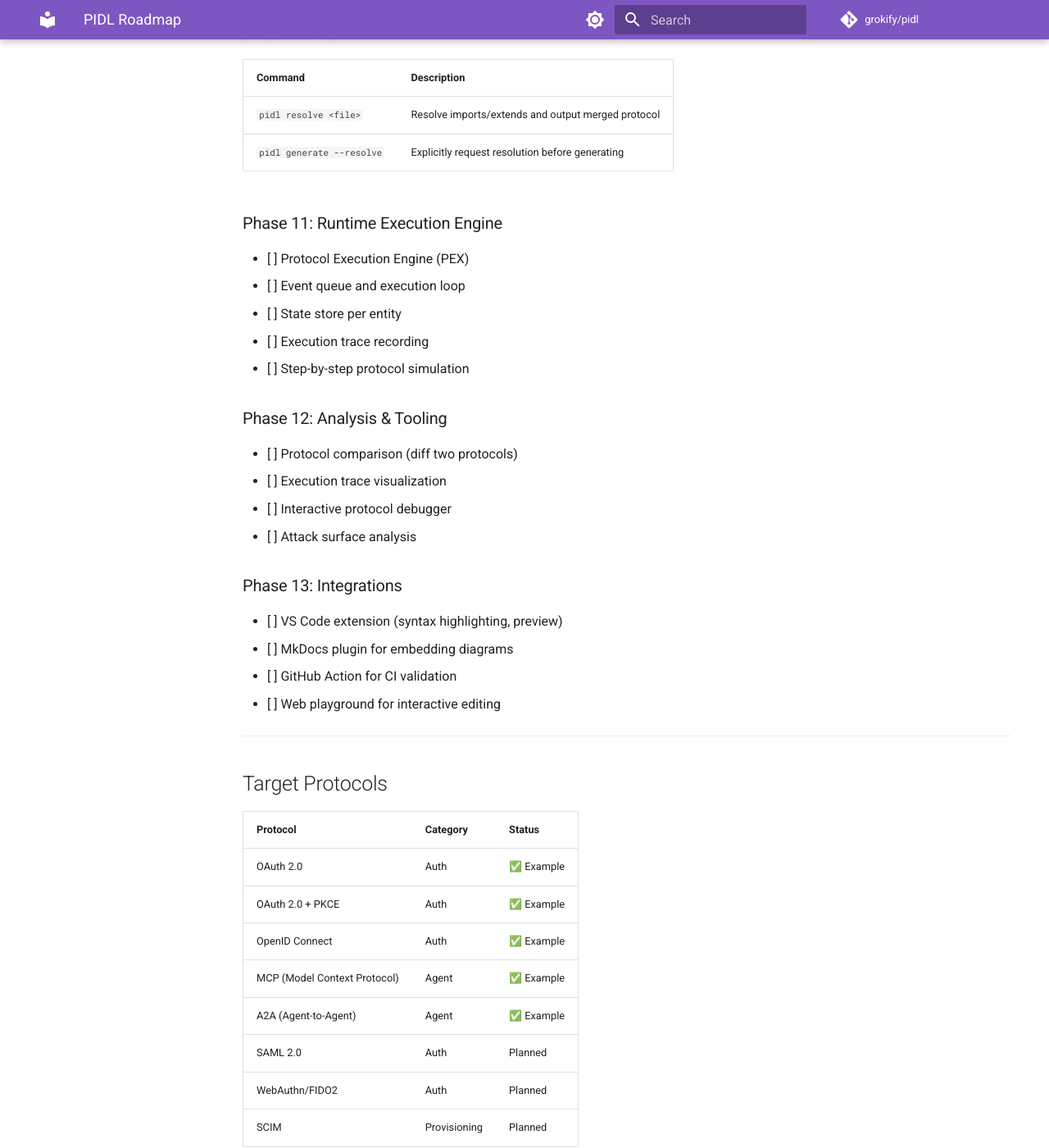
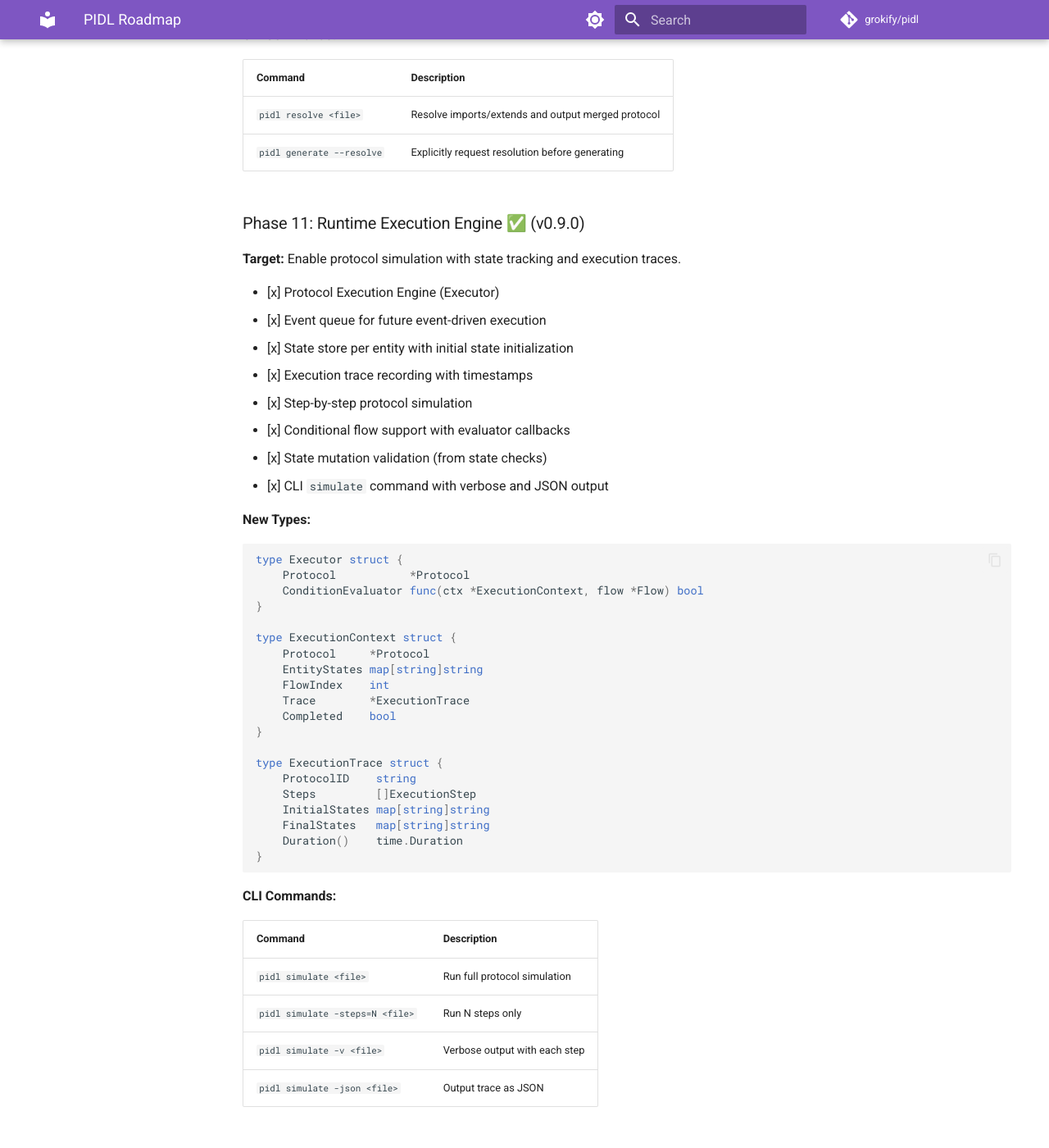
Before and after one commit to grokify/pidl, an MkDocs documentation site: the page built from docs/specs/ROADMAP.md, in a window 1280 px wide and 1400 px high, scrolled down 10070 px. Shown: the whole window at 82% size. Built offline with MkDocs 1.6.1 and Material for MkDocs 9.7.7, drawn with Linux system fonts in a browser that asks for light colours; comment, search, counter and statistics services are not loaded.

Commit message:
docs(roadmap): complete Phase 11 Runtime Execution Engine
Document Phase 11 completion with:
- Executor and ExecutionContext types
- State store per entity with initial state initialization
- Execution trace recording with timestamps
- Step-by-step protocol simulation
- Conditional flow support with evaluator callbacks
- CLI simulate command documentation

Co-Authored-By: Claude Opus 4.5 <noreply@anthropic.com>

````diff
--- a/docs/specs/ROADMAP.md
+++ b/docs/specs/ROADMAP.md
@@ -331,13 +331,52 @@ type ProtocolImport struct {
 | `pidl resolve <file>` | Resolve imports/extends and output merged protocol |
 | `pidl generate --resolve` | Explicitly request resolution before generating |
 
-### Phase 11: Runtime Execution Engine
+### Phase 11: Runtime Execution Engine ✅ (v0.9.0)
 
-- [ ] Protocol Execution Engine (PEX)
-- [ ] Event queue and execution loop
-- [ ] State store per entity
-- [ ] Execution trace recording
-- [ ] Step-by-step protocol simulation
+**Target:** Enable protocol simulation with state tracking and execution traces.
+
+- [x] Protocol Execution Engine (Executor)
+- [x] Event queue for future event-driven execution
+- [x] State store per entity with initial state initialization
+- [x] Execution trace recording with timestamps
+- [x] Step-by-step protocol simulation
+- [x] Conditional flow support with evaluator callbacks
+- [x] State mutation validation (from state checks)
+- [x] CLI `simulate` command with verbose and JSON output
+
+**New Types:**
+
+```go
+type Executor struct {
+    Protocol           *Protocol
+    ConditionEvaluator func(ctx *ExecutionContext, flow *Flow) bool
+}
+
+type ExecutionContext struct {
+    Protocol     *Protocol
+    EntityStates map[string]string
+    FlowIndex    int
+    Trace        *ExecutionTrace
+    Completed    bool
+}
+
+type ExecutionTrace struct {
+    ProtocolID    string
+    Steps         []ExecutionStep
+    InitialStates map[string]string
+    FinalStates   map[string]string
+    Duration()    time.Duration
+}
+```
+
+**CLI Commands:**
+
+| Command | Description |
+|---------|-------------|
+| `pidl simulate <file>` | Run full protocol simulation |
+| `pidl simulate -steps=N <file>` | Run N steps only |
+| `pidl simulate -v <file>` | Verbose output with each step |
+| `pidl simulate -json <file>` | Output trace as JSON |
 
 ### Phase 12: Analysis & Tooling
 
````
